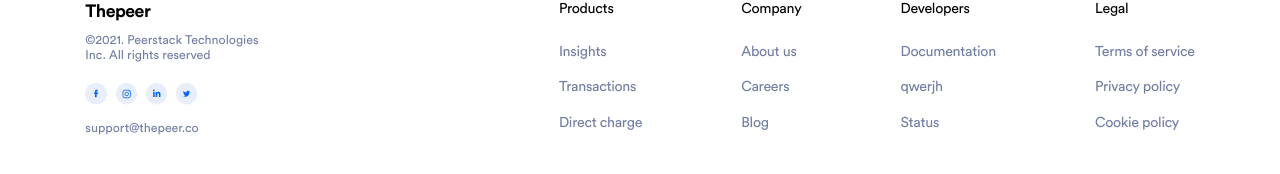
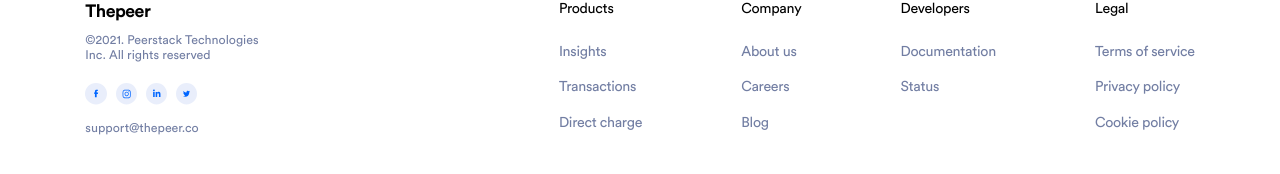
Before and after one commit to victor-codes/thepeer-blog, a Next.js app: page / in a window 1280 px wide. Shown: the part 2080-2254 px from the top of the page. Built offline with nearby package versions, Linux system fonts and the light colour scheme.

Commit message:
update footer links

```diff
--- a/components/footer.tsx
+++ b/components/footer.tsx
@@ -131,11 +131,6 @@
                     </li>
                     <li className="footer__nav-item">
                       <Link href="/" rel="noopener noreferrer">
-                        qwerjh
-                      </Link>
-                    </li>
-                    <li className="footer__nav-item">
-                      <Link href="/" rel="noopener noreferrer">
                         Status
                       </Link>
                     </li>
```
